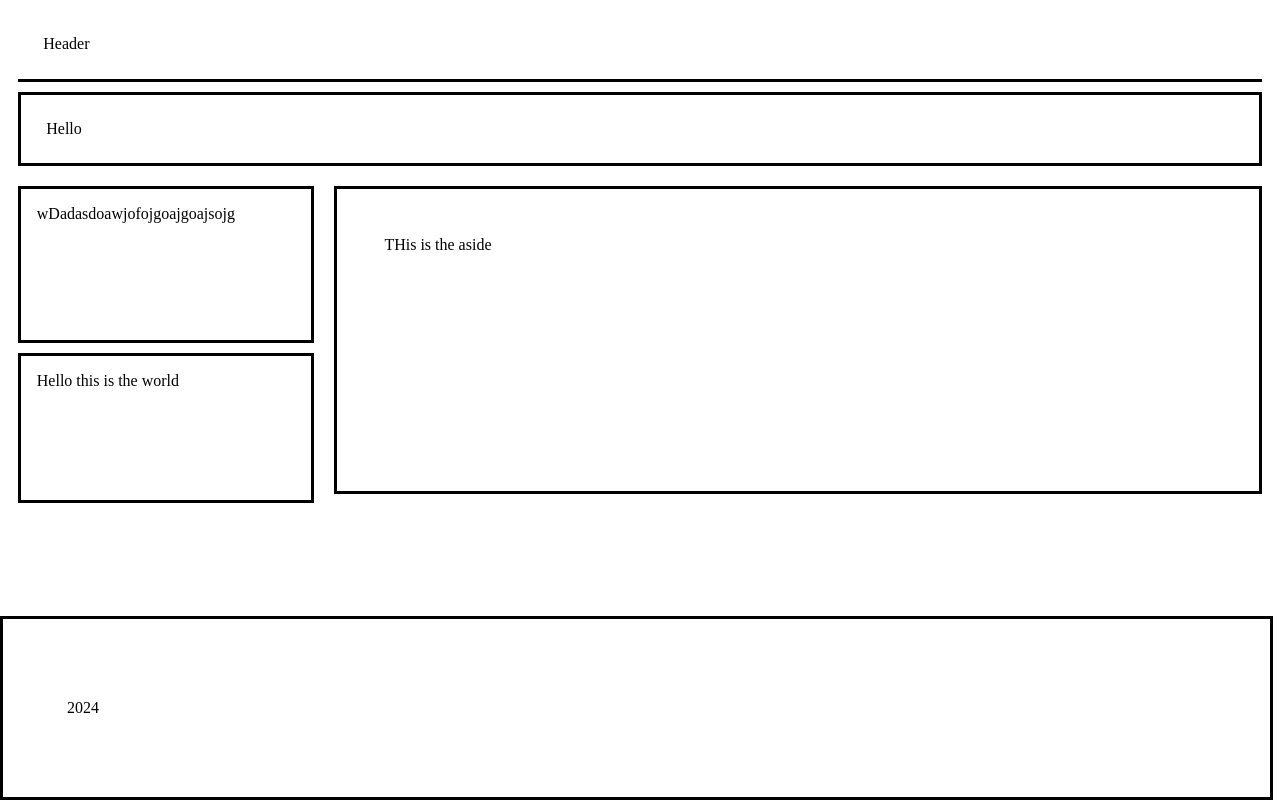
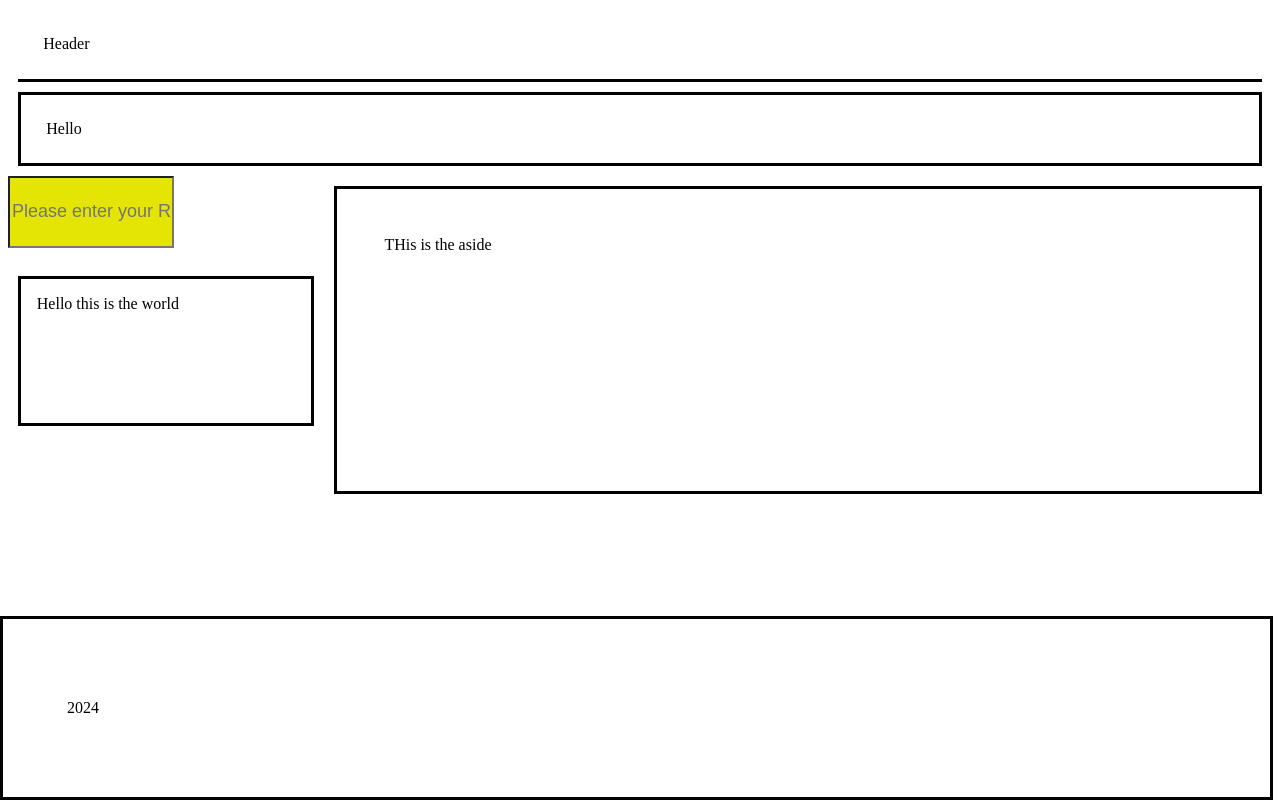
Before and after one commit to P0larbe3r/parkhub, a plain HTML site: page index.html in a window 1280 px wide. Drawn offline with Linux system fonts and the light colour scheme.

Commit message:
Added reg plate input box and css

```diff
--- a/index.html
+++ b/index.html
@@ -25,6 +25,7 @@
     <link rel="icon" type="image/png" sizes="32x32" href="/favicon-32x32.png">
     <link rel="icon" type="image/png" sizes="16x16" href="/favicon-16x16.png">
     <link rel="manifest" href="/site.webmanifest">
+    <link rel = "stylesheet "href="parkhub.css">
 </head>
 <body>
     <header>
@@ -33,7 +34,7 @@
     <nav style="border:solid;border-color: black; padding: 2%;margin: 10px;">Hello</nav>
     <div class="flexContainer">
         <div id = "flexLeft">
-            <section style="border:solid;border-color: black;padding: 5%;margin: 10px;padding-bottom: 37%;">wDadasdoawjofojgoajgoajsojg</section>
+            <input type="text" id="regPlate" name="Reg Plate" placeholder="Please enter your Reg plate"><br><br>
             <article style="border:solid;border-color: black;padding: 5%;margin: 10px;padding-bottom: 35%;">Hello this is the world</article>
         </div>
         <div id = "flexRight" >
--- a/parkhub.css
+++ b/parkhub.css
@@ -12,3 +12,6 @@ footer{max-width: 100%;border: 20px;}
     flex: 75%;
 }
 footer{max-width: 100%;}
+
+#regPlate{background-color: rgb(228, 228, 5);
+width: 50%;height: 20%;font-size: 18px;align-items: center;}
```
